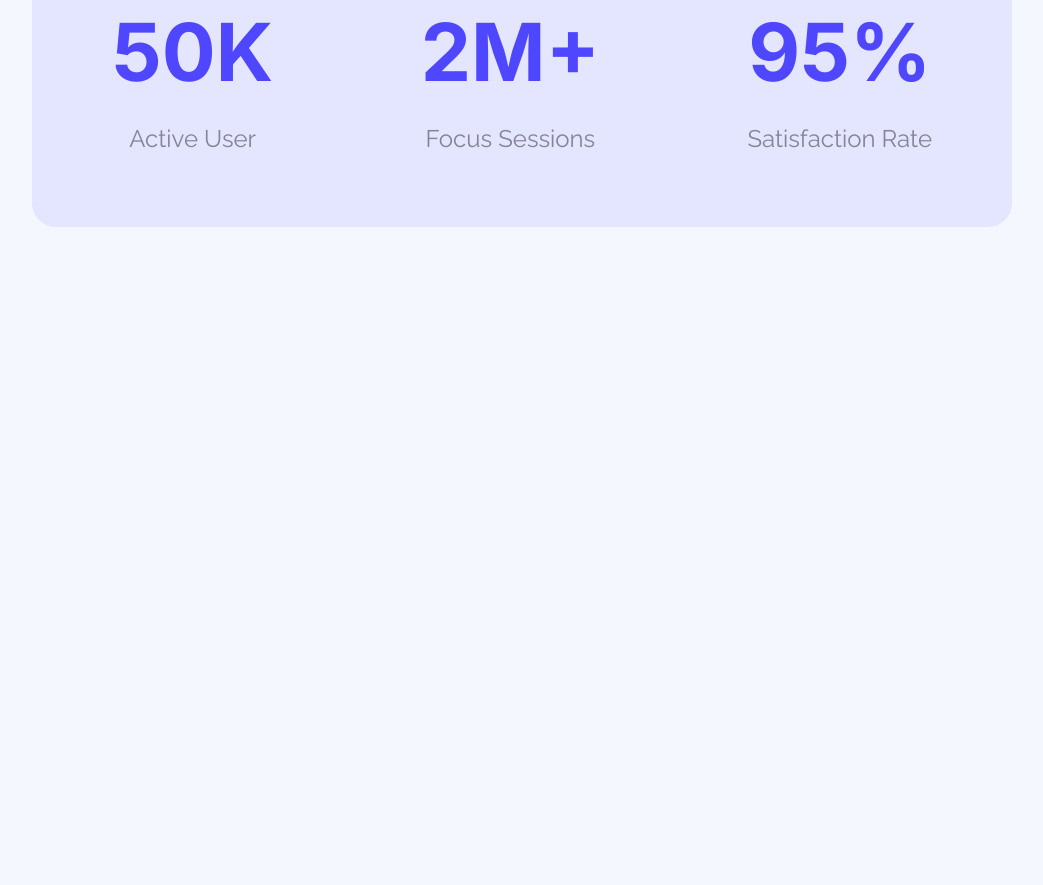
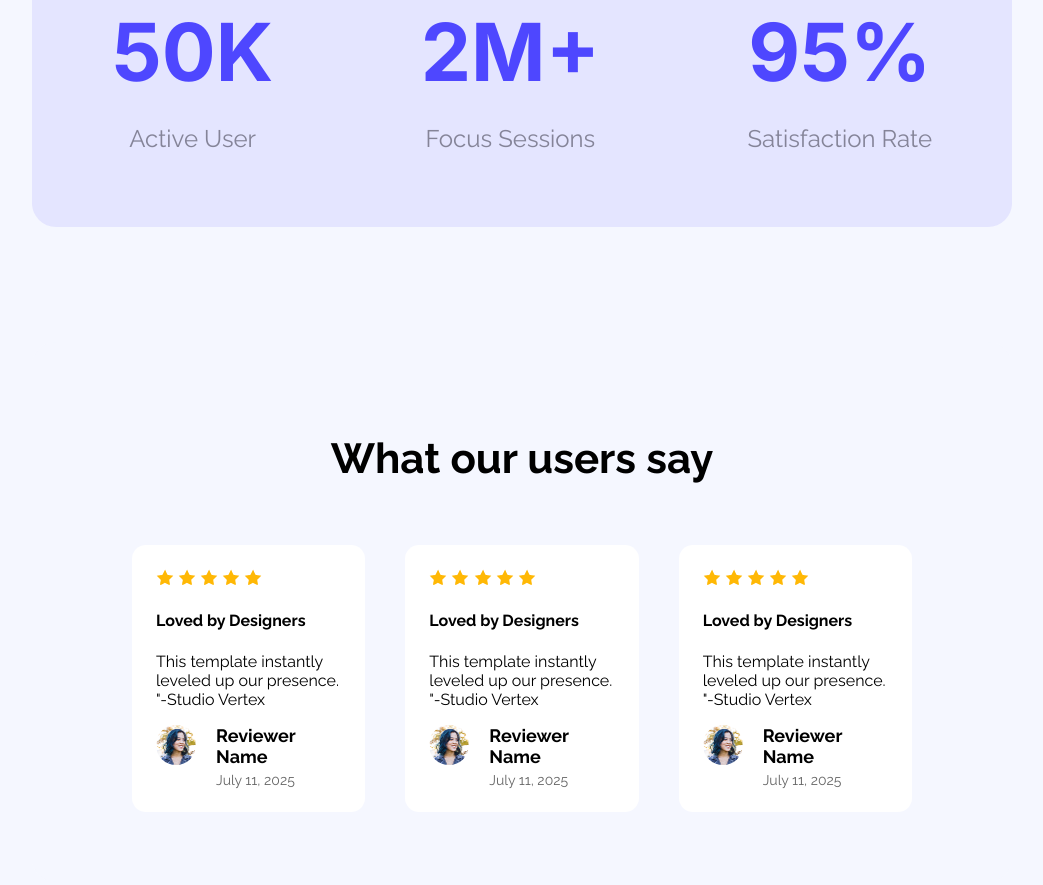
Before and after one commit to motalebpro/assignment1-landing-launchpad, a plain HTML site: page index.html in a window 1280 px wide. Shown: the part 1573-2458 px from the top of the page, without its empty margins (118-1161 px from the left). Before the commit the page ends 1915 px from the top, so only its background shows below. Drawn offline with Linux system fonts and the light colour scheme.

Commit message:
User Feedback section Compleate

```diff
--- a/index.html
+++ b/index.html
@@ -62,6 +62,59 @@
       </div>
     </section>
     <!-- FeedBack Section Start -->
+    <section class="user-data-section feedback-section">
+      <h3 class="section-heading">What our users say</h3>
+      <div class="user-data">
+        <div class="feedback-user">
+          <img src="../assignment1-landing-launchpad/Assets/icon-star.png" alt="">
+          <img src="../assignment1-landing-launchpad/Assets/icon-star.png" alt="">
+          <img src="../assignment1-landing-launchpad/Assets/icon-star.png" alt="">
+          <img src="../assignment1-landing-launchpad/Assets/icon-star.png" alt="">
+          <img src="../assignment1-landing-launchpad/Assets/icon-star.png" alt="">
+          <h4>Loved by Designers</h4>
+          <p>This template instantly leveled up our presence. "-Studio Vertex</p>
+          <div class="profile-container">
+            <img src="../assignment1-landing-launchpad/Assets/avatar.png" alt="Profile Picture" class="profile-picture">
+            <div class="profile-info">
+              <div class="profile-name">Reviewer Name</div>
+              <div class="profile-date">July 11, 2025</div>
+            </div>
+          </div>
+        </div>
+        <div class="feedback-user">
+          <img src="../assignment1-landing-launchpad/Assets/icon-star.png" alt="">
+          <img src="../assignment1-landing-launchpad/Assets/icon-star.png" alt="">
+          <img src="../assignment1-landing-launchpad/Assets/icon-star.png" alt="">
+          <img src="../assignment1-landing-launchpad/Assets/icon-star.png" alt="">
+          <img src="../assignment1-landing-launchpad/Assets/icon-star.png" alt="">
+          <h4>Loved by Designers</h4>
+          <p>This template instantly leveled up our presence. "-Studio Vertex</p>
+          <div class="profile-container">
+            <img src="../assignment1-landing-launchpad/Assets/avatar.png" alt="Profile Picture" class="profile-picture">
+            <div class="profile-info">
+              <div class="profile-name">Reviewer Name</div>
+              <div class="profile-date">July 11, 2025</div>
+            </div>
+          </div>
+        </div>
+        <div class="feedback-user">
+          <img src="../assignment1-landing-launchpad/Assets/icon-star.png" alt="">
+          <img src="../assignment1-landing-launchpad/Assets/icon-star.png" alt="">
+          <img src="../assignment1-landing-launchpad/Assets/icon-star.png" alt="">
+          <img src="../assignment1-landing-launchpad/Assets/icon-star.png" alt="">
+          <img src="../assignment1-landing-launchpad/Assets/icon-star.png" alt="">
+          <h4>Loved by Designers</h4>
+          <p>This template instantly leveled up our presence. "-Studio Vertex</p>
+          <div class="profile-container">
+            <img src="../assignment1-landing-launchpad/Assets/avatar.png" alt="Profile Picture" class="profile-picture">
+            <div class="profile-info">
+              <div class="profile-name">Reviewer Name</div>
+              <div class="profile-date">July 11, 2025</div>
+            </div>
+          </div>
+        </div>
+      </div>
+    </section>
   </main>
   <!-- End Main Section -->
 </body>
--- a/styles/style.css
+++ b/styles/style.css
@@ -113,3 +113,56 @@ main img {
   font-weight: bold;
   font-size: 80px;
 }
+
+/* Feedback section */
+.feedback-section {
+  background-color: #F5F7FF;
+}
+
+.feedback-user {
+  background-color: #fff;
+  border-radius: 14px;
+  padding: 24px;
+  text-align: left;
+  margin: 20px;
+}
+
+.user-pic {
+  max-width: 30%;
+  float: left;
+}
+
+.user-name {
+  max-width: 70%;
+  float: left;
+}
+
+.profile-container {
+  display: flex;
+  align-items: flex-start;
+  gap: 20px;
+}
+
+.profile-picture {
+  width: 40px;
+  height: 40px;
+}
+
+.profile-info {
+  flex: 1;
+  display: flex;
+  flex-direction: column;
+}
+
+.profile-name {
+  font-size: 18px;
+  font-weight: bold;
+  margin-bottom: auto;
+
+}
+
+.profile-date {
+  color: #666;
+  font-size: 14px;
+  margin-top: 5px;
+}
```
